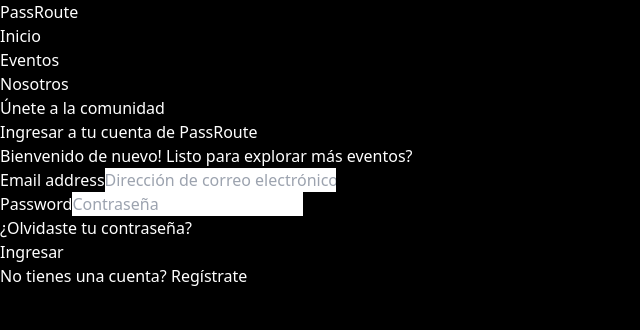
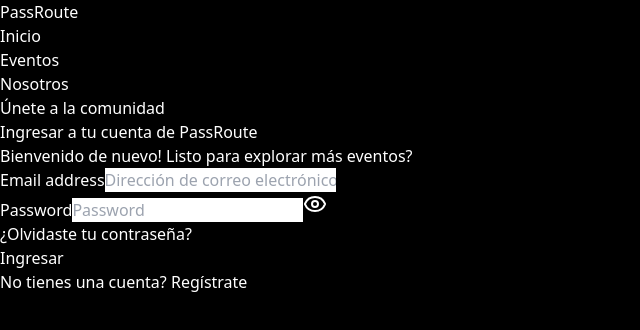
Before and after one commit to altobellidardo/passroute-front, a Next.js app: page /auth/ingreso in a window 1280 px wide. Shown: the top 330 px of the page, without its empty margins (0-640 px from the left). Built offline with nearby package versions, Linux system fonts and the light colour scheme.

Commit message:
feat: implement basic authentification

```diff
--- /dev/null
+++ b/src/actions/auth.ts
@@ -0,0 +1,18 @@
+'use server'
+
+export async function loginSubmit (formData: FormData) {
+  const email = formData.get('email')
+  const password = formData.get('password')
+
+  console.log({ email, password })
+
+  if (!email || !password) {
+    return { error: 'Por favor, completa todos los campos' }
+  }
+
+  if (email === 'test@test') {
+    return { error: 'Credenciales incorrectas' }
+  }
+
+  return { success: true }
+}
--- /dev/null
+++ b/src/app/auth/ingreso/form.tsx
@@ -0,0 +1,58 @@
+'use client'
+
+import { loginSubmit } from "@/actions/auth"
+import PasswordInput from "@/components/passwordInput"
+import Link from "next/link"
+import { toast } from "react-toastify"
+
+function LoginForm() {
+  async function login(formData: FormData) {
+    const res = await loginSubmit(formData)
+
+    if (res.error) {
+      toast.error(res.error)
+    } else {
+      toast.success("Has iniciado sesión correctamente")
+    }
+  }
+
+  return (
+    <form className="mt-8 space-y-6" action={login}>
+      <input type="hidden" name="remember" defaultValue="true" />
+      <div className="rounded-md shadow-sm -space-y-px">
+        <div>
+          <label htmlFor="email-address" className="sr-only">
+            Email address
+          </label>
+          <input
+            id="email-address"
+            name="email"
+            type="email"
+            autoComplete="email"
+            required
+            className="appearance-none rounded-none relative block w-full px-3 py-2 border border-gray-700 placeholder-gray-500 text-white rounded-t-md focus:outline-none focus:ring-purple-500 focus:border-purple-500 focus:z-10 sm:text-sm bg-gray-800"
+            placeholder="Dirección de correo electrónico"
+          />
+        </div>
+        <PasswordInput />
+      </div>
+
+      <div className="text-sm">
+        <Link href="/auth/olvidada" className="font-medium text-purple-500 hover:text-purple-400">
+          ¿Olvidaste tu contraseña?
+        </Link>
+      </div>
+
+      <div>
+        <button
+          type="submit"
+          className="group relative w-full flex justify-center py-2 px-4 border border-transparent text-sm font-medium rounded-md text-white bg-purple-600 hover:bg-purple-700 focus:outline-none focus:ring-2 focus:ring-offset-2 focus:ring-purple-500"
+        >
+          Ingresar
+        </button>
+      </div>
+    </form>
+  )
+}
+
+export default LoginForm
--- a/src/app/auth/ingreso/page.tsx
+++ b/src/app/auth/ingreso/page.tsx
@@ -1,4 +1,5 @@
 import Link from 'next/link'
+import LoginForm from './form'
 
 function Login() {
   return (
@@ -12,54 +13,9 @@ function Login() {
             Bienvenido de nuevo! Listo para explorar más eventos?
           </p>
         </div>
-        <form className="mt-8 space-y-6" action="#" method="POST">
-          <input type="hidden" name="remember" defaultValue="true" />
-          <div className="rounded-md shadow-sm -space-y-px">
-            <div>
-              <label htmlFor="email-address" className="sr-only">
-                Email address
-              </label>
-              <input
-                id="email-address"
-                name="email"
-                type="email"
-                autoComplete="email"
-                required
-                className="appearance-none rounded-none relative block w-full px-3 py-2 border border-gray-700 placeholder-gray-500 text-white rounded-t-md focus:outline-none focus:ring-purple-500 focus:border-purple-500 focus:z-10 sm:text-sm bg-gray-800"
-                placeholder="Dirección de correo electrónico"
-              />
-            </div>
-            <div>
-              <label htmlFor="password" className="sr-only">
-                Password
-              </label>
-              <input
-                id="password"
-                name="password"
-                type="password"
-                autoComplete="current-password"
-                required
-                className="appearance-none rounded-none relative block w-full px-3 py-2 border border-gray-700 placeholder-gray-500 text-white rounded-b-md focus:outline-none focus:ring-purple-500 focus:border-purple-500 focus:z-10 sm:text-sm bg-gray-800"
-                placeholder="Contraseña"
-              />
-            </div>
-          </div>
 
-          <div className="text-sm">
-            <Link href="/auth/olvidada" className="font-medium text-purple-500 hover:text-purple-400">
-              ¿Olvidaste tu contraseña?
-            </Link>
-          </div>
+        <LoginForm />
 
-          <div>
-            <button
-              type="submit"
-              className="group relative w-full flex justify-center py-2 px-4 border border-transparent text-sm font-medium rounded-md text-white bg-purple-600 hover:bg-purple-700 focus:outline-none focus:ring-2 focus:ring-offset-2 focus:ring-purple-500"
-            >
-              Ingresar
-            </button>
-          </div>
-        </form>
         <div className="text-center">
           <p className="text-sm text-gray-400">
             No tienes una cuenta?{' '}
--- a/src/app/eventos/page.tsx
+++ b/src/app/eventos/page.tsx
@@ -31,7 +31,7 @@ function EventsPage () {
 
       <section className='pb-20 mx-auto px-4 flex flex-col items-center space-y-4'>
         <h3 className='text-2xl font-bold text-center'>Para ver todos los eventos disponibles, registrate o inicia sesion</h3>
-        <Link href='/auth/registro' className='border-2 border-purple-600 hover:bg-purple-700 text-white font-bold py-1 px-3 rounded-xl inline-flex items-center transition-colors'>
+        <Link href='/auth/registro' className='border-2 border-purple-600 hover:bg-purple-700 text-white font-bold py-3 px-6 rounded-full inline-flex items-center transition-colors'>
           Registrarse
         </Link>
       </section>
--- /dev/null
+++ b/src/app/prueba/form.tsx
@@ -0,0 +1,27 @@
+import { revalidatePath } from "next/cache"
+
+function Form () {
+  async function actionSubmit (formData: FormData) {
+    'use server'
+
+    const name = formData.get('name')
+    await fetch('http://localhost:3000/event', {
+      method: 'POST',
+      body: JSON.stringify({ name }),
+      headers: {
+        'Content-Type': 'application/json'
+      }
+    })
+
+    revalidatePath('/prueba')
+  }
+
+  return (
+    <form action={actionSubmit}>
+      <input type="text" name="name" id="name" />
+      <button type="submit">Enviar</button>
+    </form>
+  )
+}
+
+export default Form
--- /dev/null
+++ b/src/components/passwordInput.tsx
@@ -0,0 +1,41 @@
+'use client'
+
+import { useState } from "react"
+import { Eye, EyeOff } from 'lucide-react'
+
+function PasswordInput() {
+  const [showPassword, setShowPassword] = useState(false)
+
+  const togglePasswordVisibility = () => {
+    setShowPassword(!showPassword)
+  }
+
+  return (
+    <div className="relative">
+      <label htmlFor="password" className="sr-only">
+        Password
+      </label>
+      <input
+        id="password"
+        name="password"
+        type={showPassword ? "text" : "password"}
+        autoComplete="new-password"
+        required
+        className="appearance-none rounded-none relative block w-full px-3 py-2 border border-gray-700 placeholder-gray-500 text-white rounded-b-md focus:outline-none focus:ring-purple-500 focus:border-purple-500 focus:z-10 sm:text-sm bg-gray-800"
+        placeholder="Password"
+      />
+      <button
+        type="button"
+        className="absolute inset-y-0 right-0 pr-3 flex items-center"
+        onClick={togglePasswordVisibility}
+      >
+        {showPassword
+          ? <EyeOff className="h-5 w-5 text-gray-400" />
+          : <Eye className="h-5 w-5 text-gray-400" />
+        }
+      </button>
+    </div>
+  )
+}
+
+export default PasswordInput
```
Also changed, not shown: src/app/prueba/page.tsx (added, +17 -0 lines).
